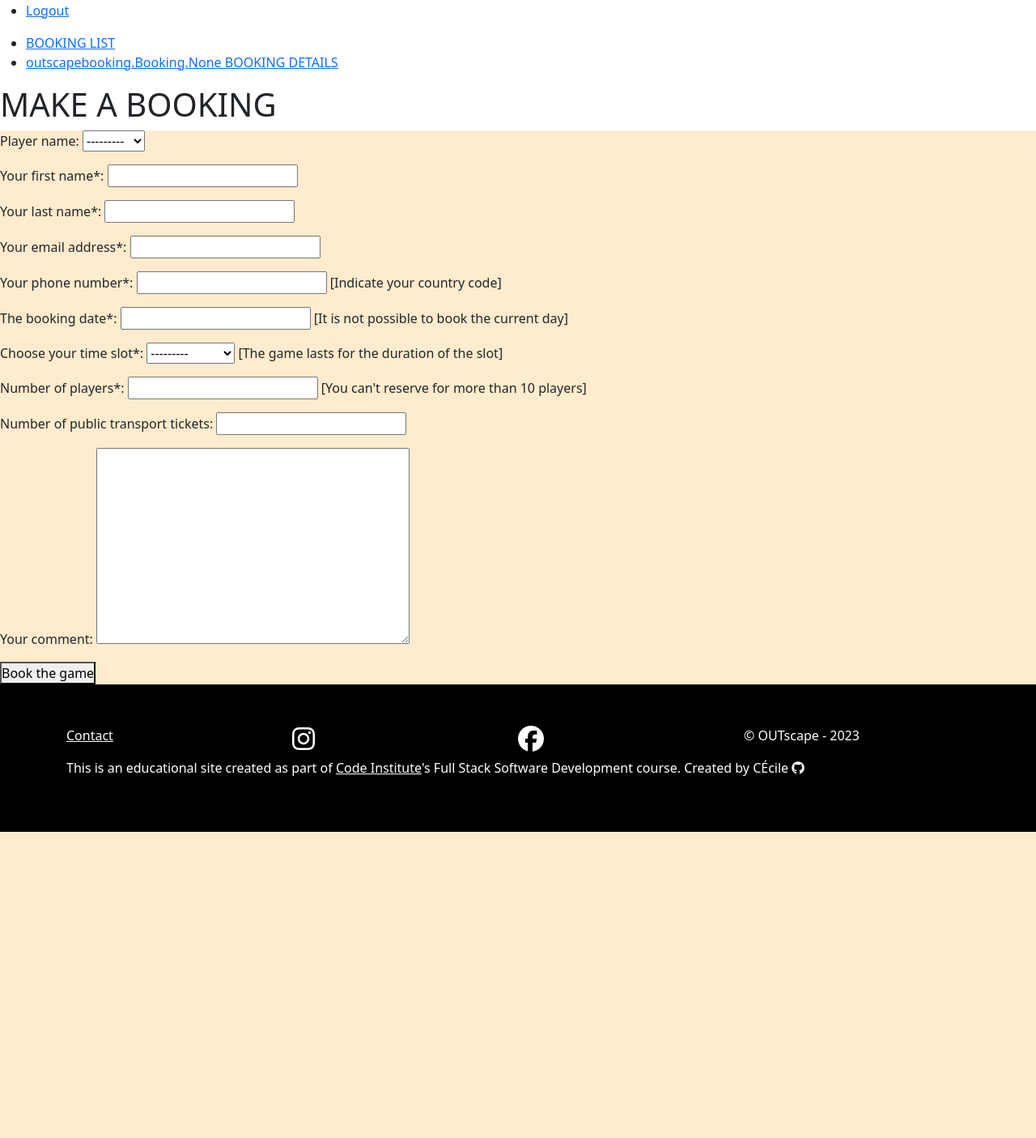
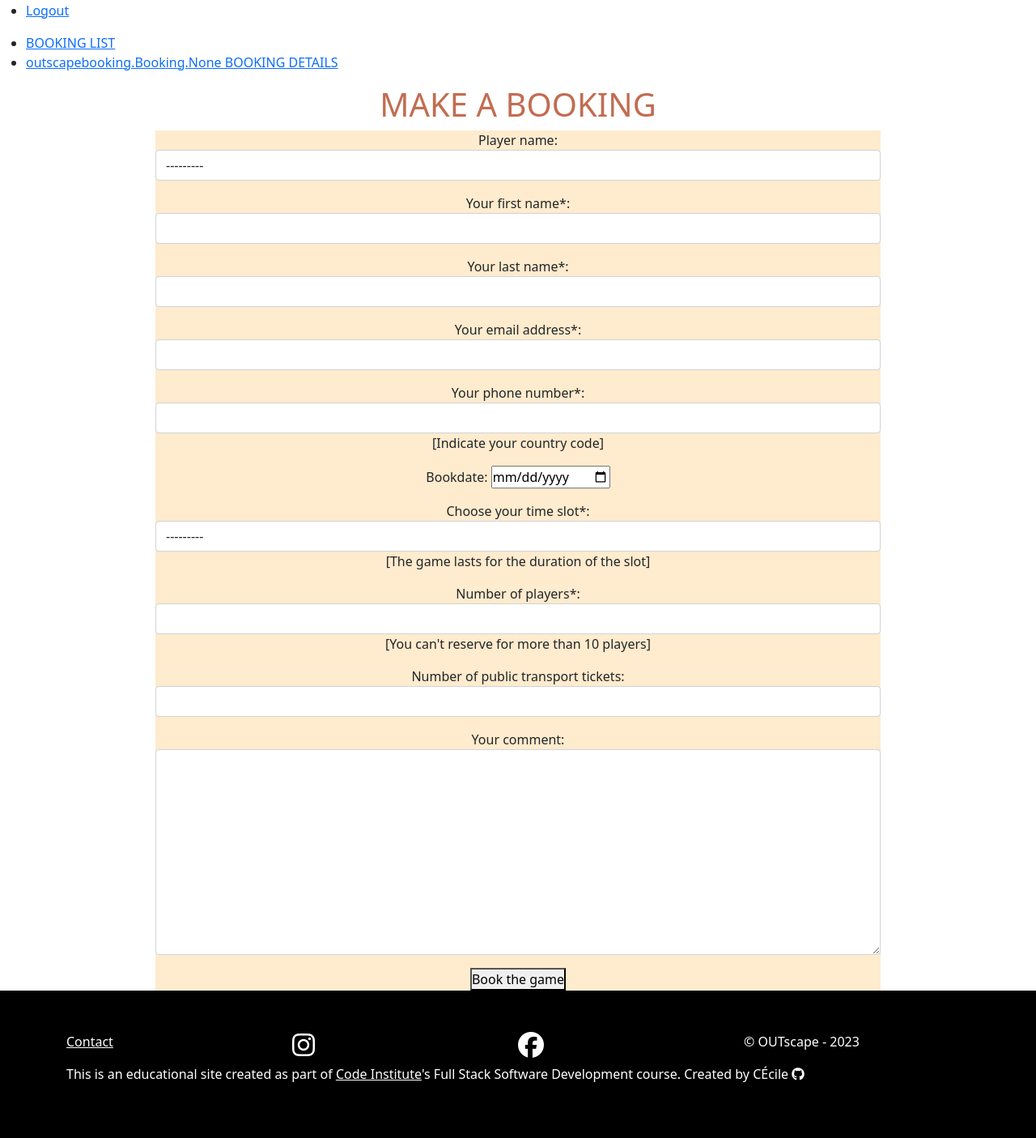
Before and after one commit to cecilegaudron/outscape-game, a Django app: page /booking/ in a window 1280 px wide. Shown: the part 249-1654 px from the top of the page at 81% size. Before the commit the page ends 1276 px from the top, so only its background shows below. Run offline with Django 3.2, Linux system fonts and the light colour scheme; the visitor is signed in with stand-in values (Sample User, id 1); data comes from the database, SQL or seed files in the repository; some libraries are stand-ins or nearby versions; some web fonts are replaced.

Commit message:
Add style to booking form

```diff
--- a/outscapebooking/forms.py
+++ b/outscapebooking/forms.py
@@ -1,5 +1,5 @@
 from django import forms
-from django.forms import ModelForm
+#from django.forms import ModelForm
 from .models import Booking
 from django.core.validators import MaxValueValidator, MinValueValidator
 from django.core.exceptions import ValidationError
@@ -14,6 +14,37 @@ https://docs.djangoproject.com/en/4.1/ref/forms/widgets/
 class DateInput(forms.DateInput):
     input_type = 'date'
 
+"""
+Add styles to booking form
+Choose which fields are display to the user
+"""
+class BookingForm(forms.ModelForm):
+
+    bookdate = forms.DateField(widget=DateInput)
+
+    class Meta:
+        model = Booking
+        fields = ('player_name', 'first_name', 'last_name', 'email', 'mobile', 'bookdate', 'timeslot', 'players', 'tickets', 'comment')
+
+        widgets = {
+            #'player_name': forms.Select(attrs={'class': 'form-control'}),
+            'player_name': forms.Select(attrs={'class': 'form-control'}),
+            'first_name': forms.TextInput(attrs={'class': 'form-control'}),
+            'last_name': forms.TextInput(attrs={'class': 'form-control'}),
+            'email': forms.TextInput(attrs={'class': 'form-control'}),
+            'mobile': forms.TextInput(attrs={'class': 'form-control'}),
+            'bookdate': forms.DateField(widget=DateInput),
+            'timeslot': forms.Select(attrs={'class': 'form-control'}),
+            'players': forms.TextInput(attrs={'class': 'form-control'}),
+            'tickets': forms.TextInput(attrs={'class': 'form-control'}),
+            'comment': forms.Textarea(attrs={'class': 'form-control'}),
+        }
+
+
+
+"""
+A VIRER SI LE NOUVEAU MARCHE BIEN
+
 # Form class
 class BookingForm(ModelForm):
 
@@ -26,3 +57,4 @@ class BookingForm(ModelForm):
 
         # Fields required
         fields = ('first_name', 'last_name', 'email', 'mobile', 'bookdate', 'timeslot', 'players', 'tickets', 'comment')
+"""
--- a/outscapebooking/views.py
+++ b/outscapebooking/views.py
@@ -35,13 +35,16 @@ def make_booking(request):
     return render(request, "booking.html", {'form': form, 'submitted': submitted})
 """
 
+
 class AddBookingView(CreateView):
     """
     This is the view for the booking form
     """
     model = Booking
+    form_class = BookingForm
     template_name = 'booking.html'
-    fields = ('player_name', 'first_name', 'last_name', 'email', 'mobile', 'bookdate', 'timeslot', 'players', 'tickets', 'comment')
+    #fields = ('player_name', 'first_name', 'last_name', 'email', 'mobile', 'bookdate', 'timeslot', 'players', 'tickets', 'comment')
+
 
 class BookingList(ListView):
     """
--- a/static/css/style.css
+++ b/static/css/style.css
@@ -22,6 +22,7 @@ section, div {
     width: 20%;
 }
 
+/* Navigation Bar */
 nav {
     background-color: #e8e7e7;
     text-transform: uppercase;
@@ -52,6 +53,7 @@ nav a:hover {
     font-weight: bolder;
 }
 
+/* Footer */
 footer {
     background-color: black;
     margin: auto;
@@ -74,6 +76,12 @@ footer a:hover {
     font-size: 2rem;
 }
 
+/* Text */
+h1 {
+    text-align: center;
+    color: #c26c51;
+}
+
 /* Home page */
 #welcome-img {
     width: 100%;
@@ -82,3 +90,14 @@ footer a:hover {
 .welcome {
     margin: auto;
 }
+
+/* Booking form */
+.booking-form {
+    margin: auto !important;
+    width: 70%;
+    text-align: center;
+}
+
+TextInput {
+
+}
--- a/templates/account/login.html
+++ b/templates/account/login.html
@@ -1,4 +1,4 @@
-{% extends "base.html" %}
+{% extends "../base.html" %}
 
 {% load i18n %}
 
--- a/templates/booking.html
+++ b/templates/booking.html
@@ -2,11 +2,9 @@
 
 {% block content %}
 <section>
-    <div>
+    <div class="mx-auto">
         <h1>MAKE A BOOKING</h1>
-
-    </div>
-    <div style="background-color: blanchedalmond;">
+        <div style="background-color: blanchedalmond;" class="booking-form">
         {% if user.is_authenticated %}
 
         {% if submitted %}
@@ -14,6 +12,7 @@
 
         {% else %}
         <!-- Block booking form -->
+            <div class="form-group">
                 <form method="POST" action="{% url 'booking' %}">
                     <!-- Security tocken -->
                     {% csrf_token %}
@@ -21,11 +20,13 @@
                     {{ form.as_p }}
                     <button type="submit" value="Submit">Book the game</button>
                 </form>
+            </div>
         <!--{% endif %}-->
         {% else %}
         <p>You need to be connected to your personal account to make a booking.<br>
         Please <a href="{% url 'account_login' %}">login</a> or <a href="{% url 'account_signup' %}">register</a>.</p>
         {% endif %}
         </div>
+    </div>
 </section>
 {% endblock %}
```
Lines whose indentation alone changed are shown as unchanged.
